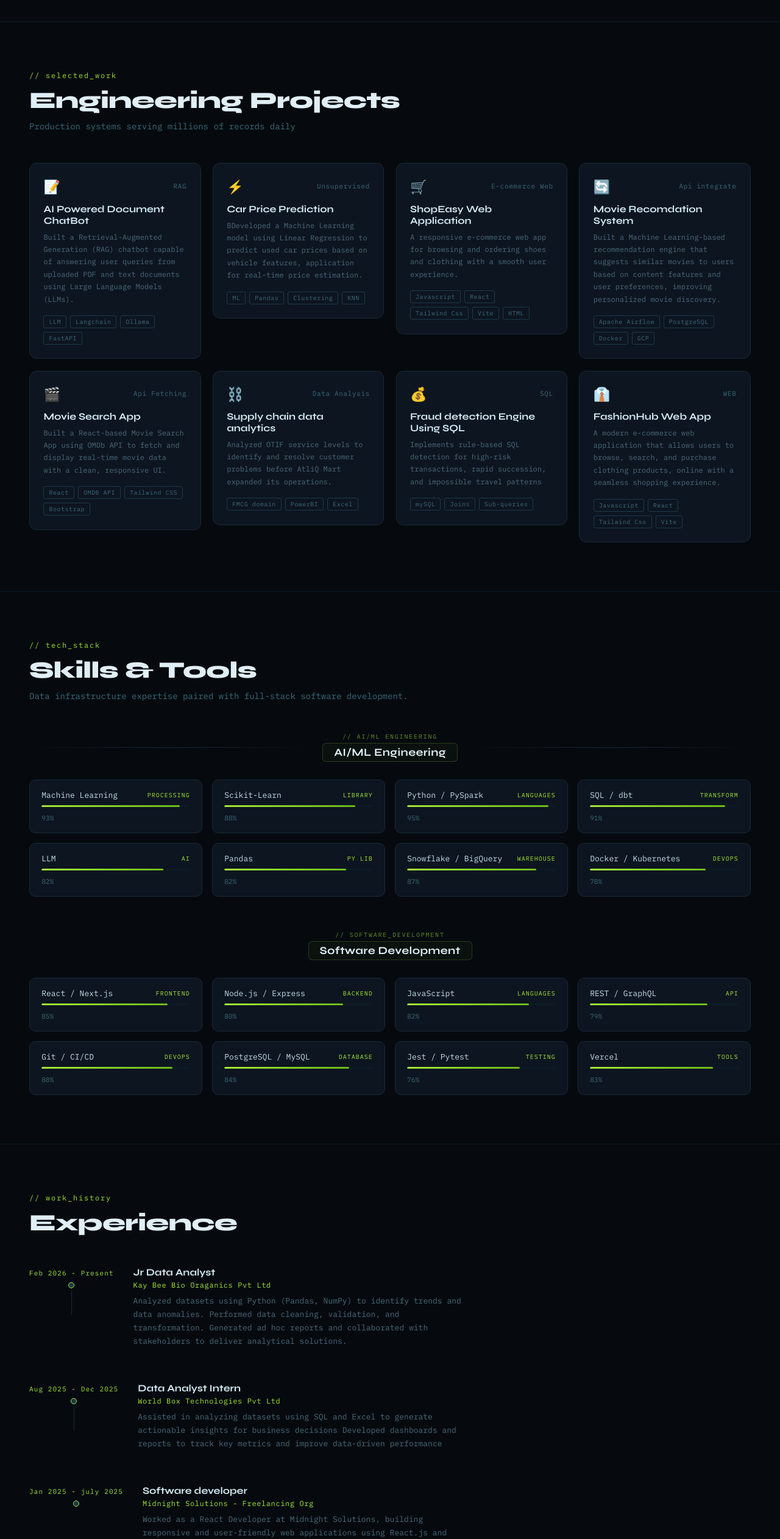
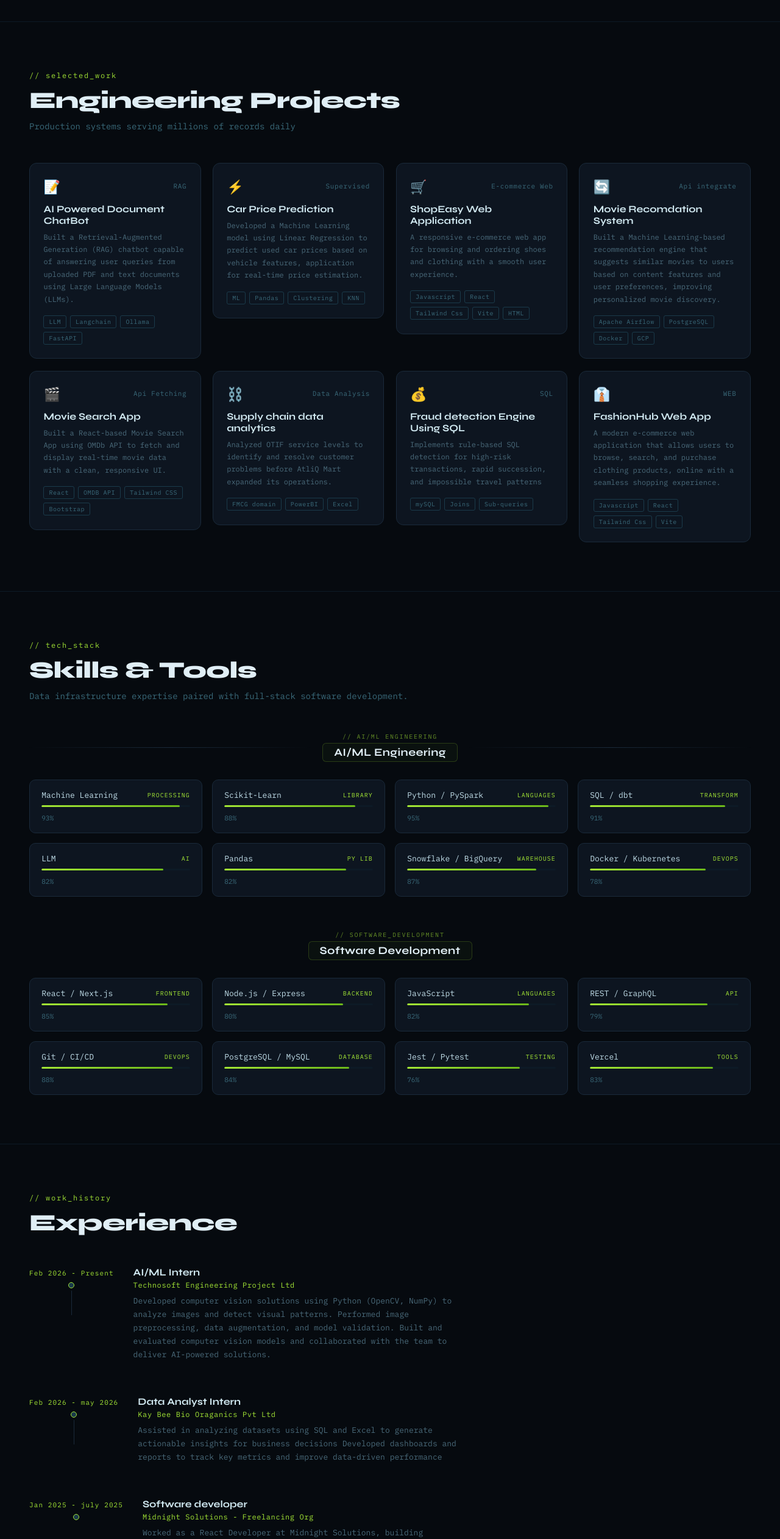
Before and after one commit to AniketItkhede/Portfolio, a React (Vite) app: page / in a window 1280 px wide. Shown: the part 739-3262 px from the top of the page at 61% size. Built offline with nearby package versions, Linux system fonts and the light colour scheme.

Commit message:
Update portfolio

```diff
--- a/src/data/portfolioData.js
+++ b/src/data/portfolioData.js
@@ -28,9 +28,9 @@ export const PROJECTS = [
   {
     icon: "⚡",
     title: "Car Price Prediction",
-    desc: "BDeveloped a Machine Learning model using Linear Regression to predict used car prices based on vehicle features, application for real-time price estimation.",
+    desc: "Developed a Machine Learning model using Linear Regression to predict used car prices based on vehicle features, application for real-time price estimation.",
     tags: ["ML", "Pandas", "Clustering", "KNN"],
-    metric: "Unsupervised",
+    metric: "Supervised",
   },
   {
   icon: "🛒",
@@ -101,14 +101,14 @@ export const SOFTWARE_SKILLS = [
 export const TIMELINE = [
   {
     year: "Feb 2026 - Present",
-    role: "Jr Data Analyst",
-    company: "Kay Bee Bio Oraganics Pvt Ltd",
-    desc: "Analyzed datasets using Python (Pandas, NumPy) to identify trends and data anomalies. Performed data cleaning, validation, and transformation. Generated ad hoc reports and collaborated with stakeholders to deliver analytical solutions.",
+    role: "AI/ML Intern",
+    company: "Technosoft Engineering Project Ltd",
+    desc: "Developed computer vision solutions using Python (OpenCV, NumPy) to analyze images and detect visual patterns. Performed image preprocessing, data augmentation, and model validation. Built and evaluated computer vision models and collaborated with the team to deliver AI-powered solutions.",
   },
   {
-    year: "Aug 2025 - Dec 2025",
+    year: "Feb 2026 - may 2026",
     role: "Data Analyst Intern",
-    company: "World Box Technologies Pvt Ltd",
+    company: "Kay Bee Bio Oraganics Pvt Ltd",
     desc: "Assisted in analyzing datasets using SQL and Excel to generate actionable insights for business decisions Developed dashboards and reports to track key metrics and improve data-driven performance",
   },
   {
```
